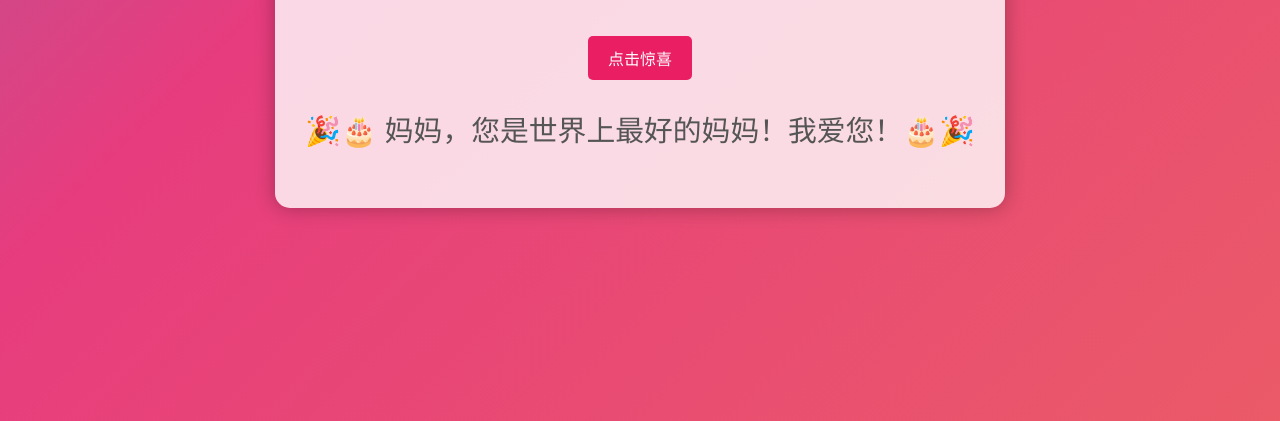
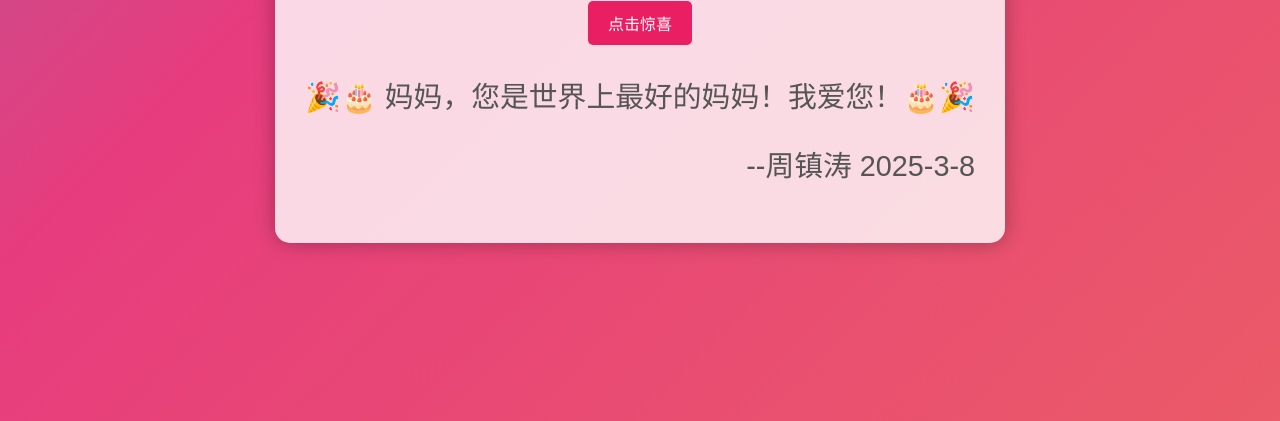
Before and after one commit to baiyandao/happy_birthday, a plain HTML site: page index.html in a window 1280 px wide. Both pictures are taken after a click on the button "点击惊喜". Shown: the part 379-800 px from the top of the page. Drawn offline with Linux system fonts and the light colour scheme.

Commit message:
Update index.html

```diff
--- a/index.html
+++ b/index.html
@@ -13,6 +13,7 @@
         <button id="surprise-button">点击惊喜</button>
         <div id="surprise-message" class="hidden">
             <p>🎉🎂 妈妈，您是世界上最好的妈妈！我爱您！🎂🎉</p>
+            <p style="text-align: right;">--周镇涛 2025-3-8</p>
             <div id="confetti"></div>
         </div>
     </div>
```
